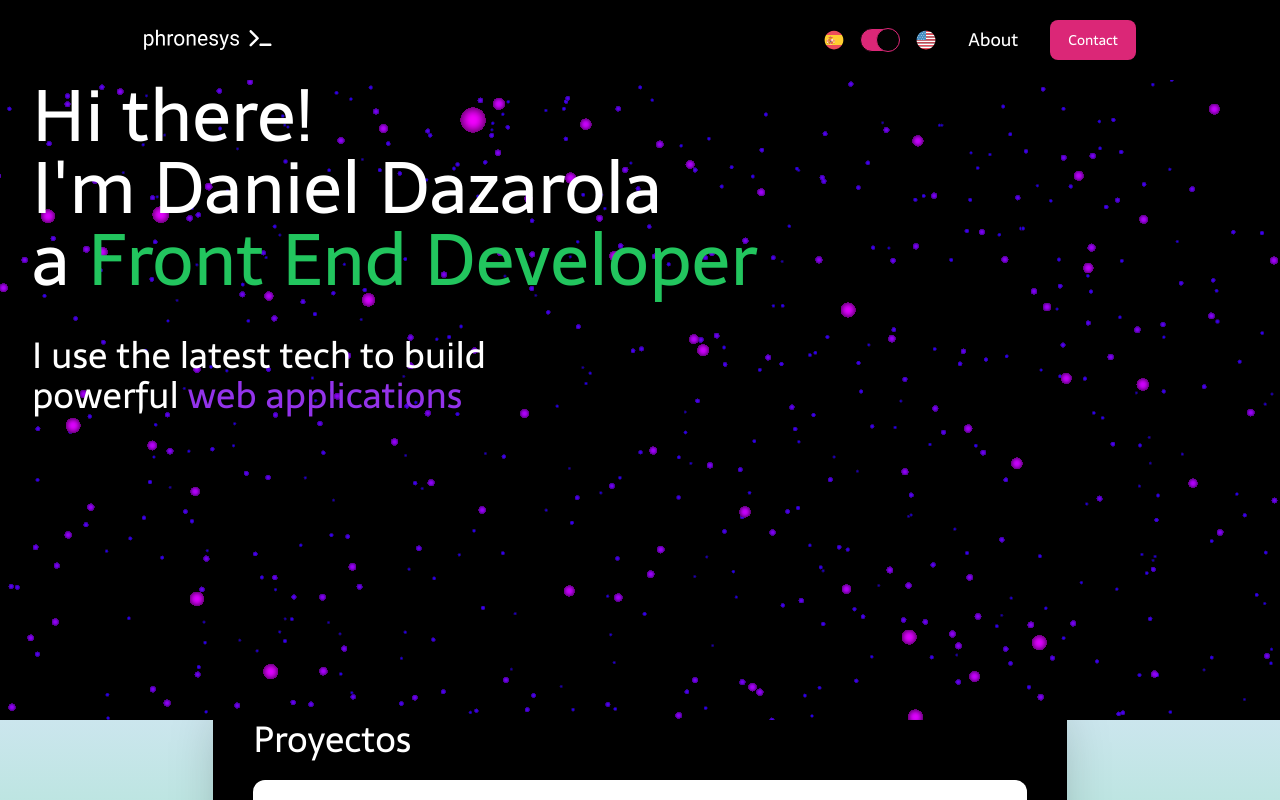
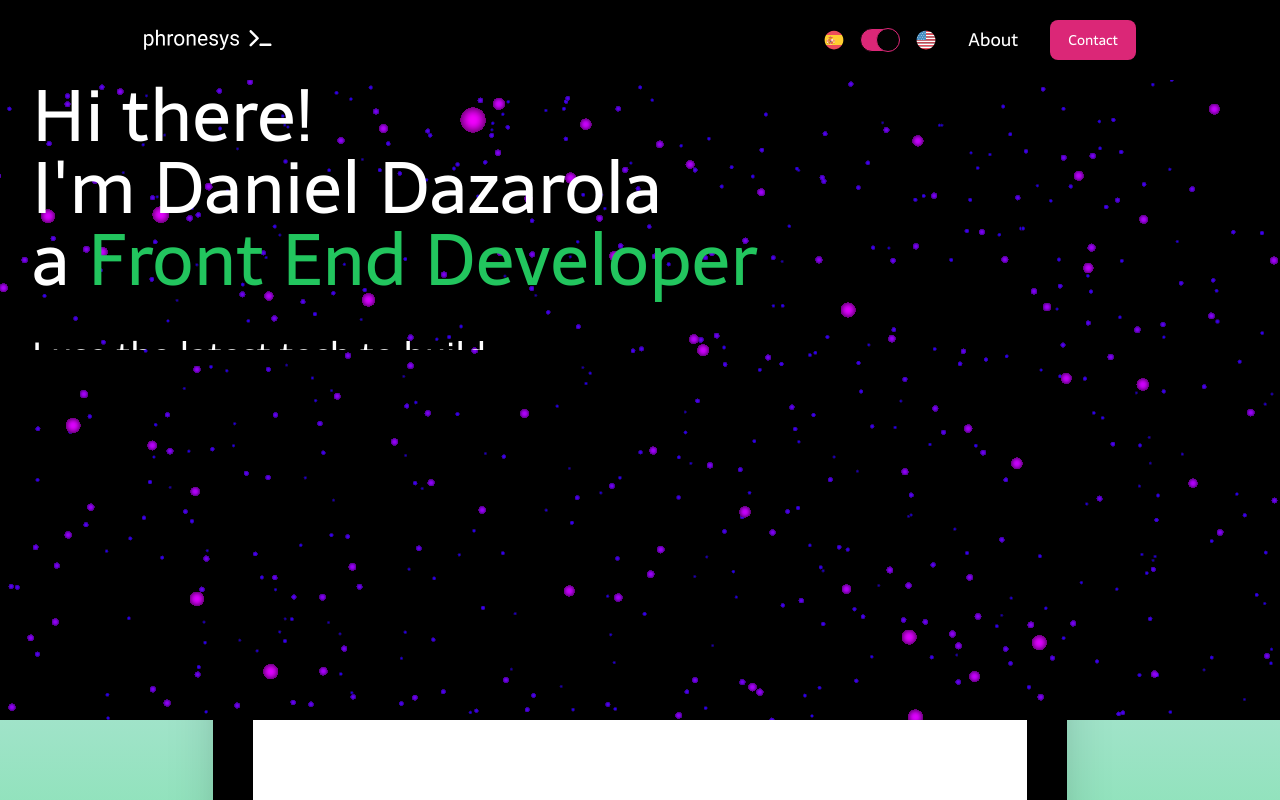
Before and after one commit to phronesys/portfolio-v2, a Vue app: page / in a window 1280 px wide. Shown: the top 800 px of the page. Built offline with nearby package versions, Linux system fonts and the light colour scheme.

Commit message:
enhance: added button

```diff
--- a/src/sections/Landing.vue
+++ b/src/sections/Landing.vue
@@ -9,26 +9,21 @@
         I use the latest tech to build<br />
         powerful <span>web applications</span>
       </h3>
+      <the-button primary >See projects</the-button>
     </div>
   </section>
 </template>
 
-<script>
-import SvgLanding from "../components/images/SvgLanding.vue";
-export default {
-  name: "Landing",
-  components: {
-    SvgLanding,
-  },
-};
+<script setup>
+import TheButton from "../components/Button.vue";
 </script>
 
 <style lang="postcss" scoped>
 section {
-  @apply px-8 pt-20 bg-[#020202] h-[600px] w-full text-white overflow-hidden;
+  @apply px-8 py-20 bg-[#fff] h-[350px] w-full text-white overflow-hidden z-10;
   @apply flex flex-col gap-10;
   & .left {
-    @apply flex flex-col justify-center gap-4 z-[2];
+    @apply flex flex-col justify-center gap-6 z-[2];
     @apply xl:w-3/4 xl:gap-10;
     & h1 {
       @apply text-3xl w-full leading-9;
```
